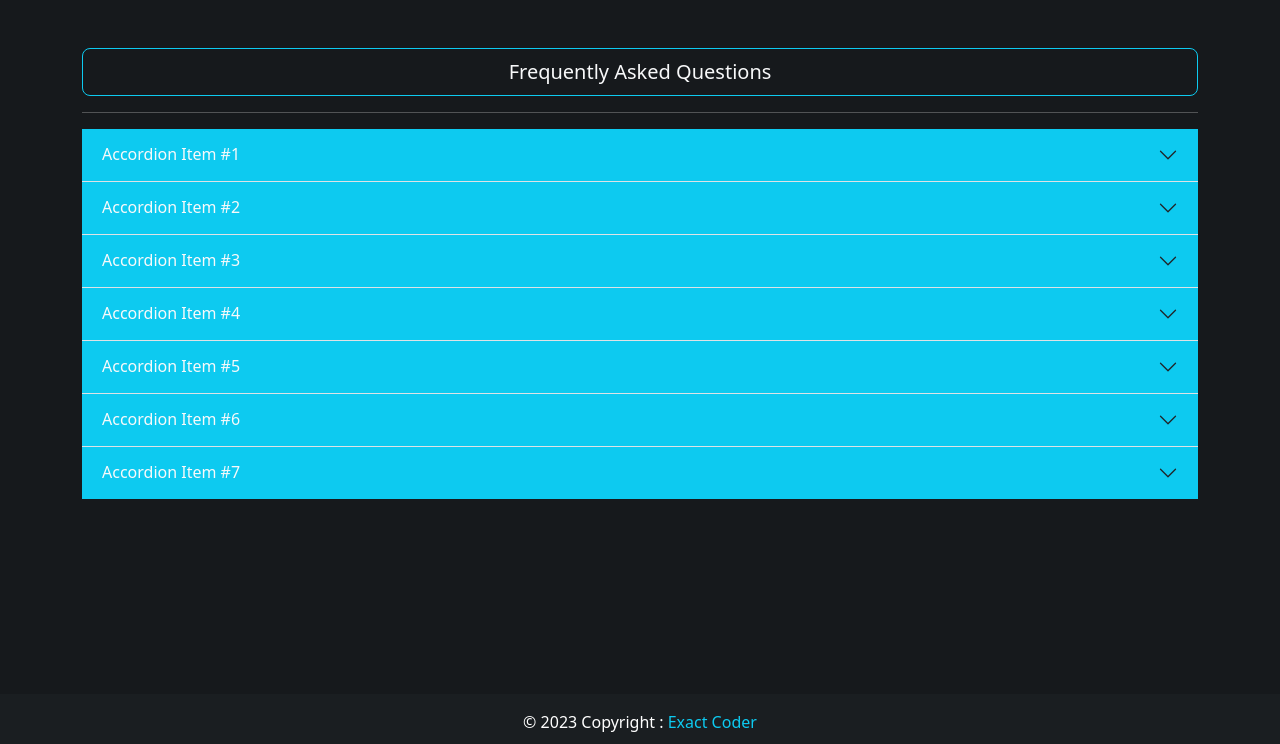
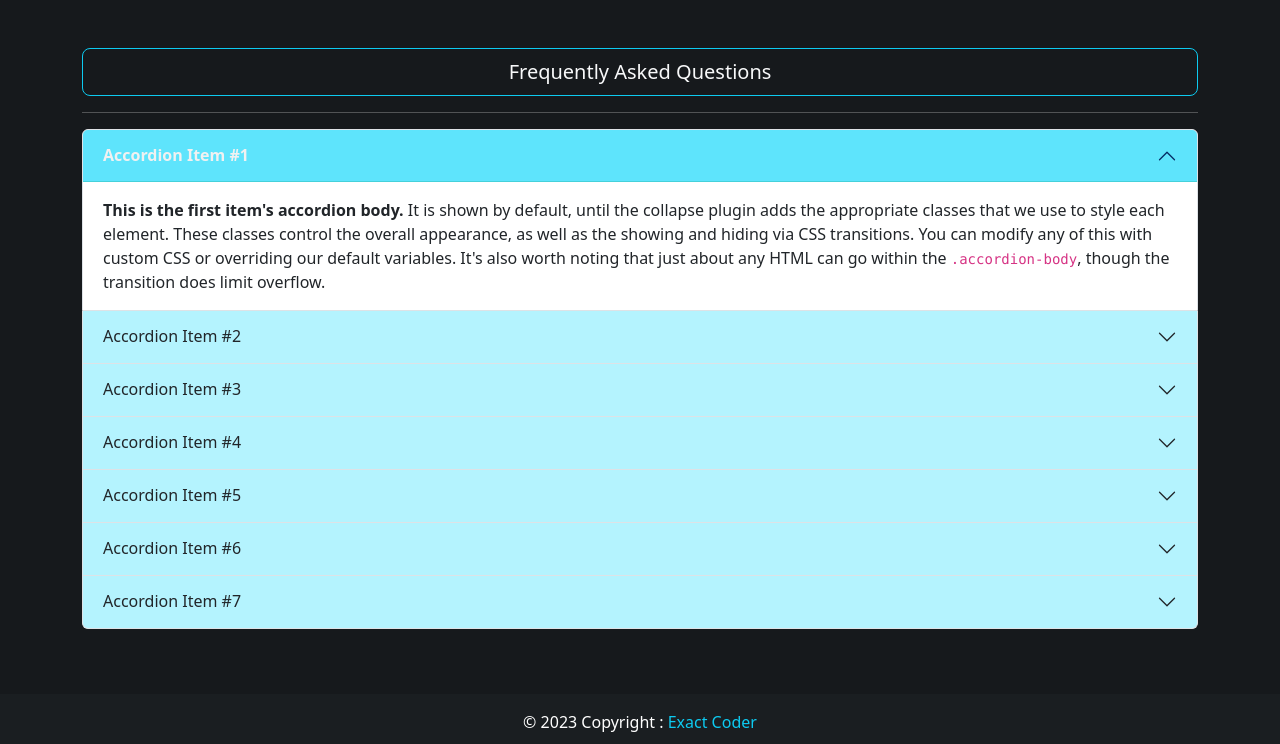
Before and after one commit to exact-coder/HR-Agency, a Django app: page /faq/ in a window 1280 px wide. Shown: the part 56-800 px from the top of the page. Run offline with Django 4.2, Linux system fonts and the light colour scheme; some libraries are stand-ins or nearby versions.

Commit message:
chore: faq design

```diff
--- a/hr_agency/static/css/style.css
+++ b/hr_agency/static/css/style.css
@@ -199,6 +199,24 @@ PULSE EFFECTS & ICON
 }
 
 /* --------------------
+FAQ - ACCORDION
+-----------------------*/
+.accordion-button:is(.collapsed){
+    background-color:#02d5fa4b;
+}
+.accordion-button:not(.collapsed){
+    color: #F1F1F1;
+    background-color: #02d5faa2;
+    box-shadow: inset 0 -1px 0 rgba(12, 165, 139, 0.3);
+    font-weight: bold !important;
+
+}
+.accordion-button:focus {
+    box-shadow: 0 0 8px rgba(12, 165, 139, 0.3);
+}
+
+
+/* --------------------
 Others
 -----------------------*/
 .watermark{
--- a/templates/base.html
+++ b/templates/base.html
@@ -269,4 +269,4 @@
 
 
 
-{% comment %} Ep-13 and len is 00.13min {% endcomment %}
+{% comment %} Ep-13 and len is 00.30min {% endcomment %}
--- a/templates/faq.html
+++ b/templates/faq.html
@@ -30,75 +30,89 @@
         <hr>
 
         <!--Accrodion Start-->
-        <div class="accordion accordion-flush" id="accordionFlushExample">
+        <div class="accordion" id="accordionExample">
           <div class="accordion-item">
             <h2 class="accordion-header">
-                <button class="accordion-button collapsed bg-info text-light" type="button" data-bs-toggle="collapse" data-bs-target="#flush-collapseOne" aria-expanded="false" aria-controls="flush-collapseOne">
+              <button class="accordion-button" type="button" data-bs-toggle="collapse" data-bs-target="#collapseOne" aria-expanded="true" aria-controls="collapseOne" style="">
                 Accordion Item #1
               </button>
             </h2>
-              <div id="flush-collapseOne" class="accordion-collapse collapse" data-bs-parent="#accordionFlushExample">
-                <div class="accordion-body bg-dark text-light">Placeholder content for this accordion, which is intended to demonstrate the <code>.accordion-flush</code> class. This is the first item's accordion body.</div>
+            <div id="collapseOne" class="accordion-collapse collapse show" data-bs-parent="#accordionExample">
+              <div class="accordion-body">
+                <strong>This is the first item's accordion body.</strong> It is shown by default, until the collapse plugin adds the appropriate classes that we use to style each element. These classes control the overall appearance, as well as the showing and hiding via CSS transitions. You can modify any of this with custom CSS or overriding our default variables. It's also worth noting that just about any HTML can go within the <code>.accordion-body</code>, though the transition does limit overflow.
+              </div>
             </div>
           </div>
           <div class="accordion-item">
             <h2 class="accordion-header">
-                <button class="accordion-button collapsed bg-info text-light" type="button" data-bs-toggle="collapse" data-bs-target="#flush-collapseTwo" aria-expanded="false" aria-controls="flush-collapseTwo">
+              <button class="accordion-button collapsed" type="button" data-bs-toggle="collapse" data-bs-target="#collapseTwo" aria-expanded="false" aria-controls="collapseTwo">
                 Accordion Item #2
               </button>
             </h2>
-              <div id="flush-collapseTwo" class="accordion-collapse collapse" data-bs-parent="#accordionFlushExample">
-                <div class="accordion-body bg-dark text-light">Placeholder content for this accordion, which is intended to demonstrate the <code>.accordion-flush</code> class. This is the second item's accordion body. Let's imagine this being filled with some actual content.</div>
+            <div id="collapseTwo" class="accordion-collapse collapse" data-bs-parent="#accordionExample">
+              <div class="accordion-body">
+                <strong>This is the second item's accordion body.</strong> It is hidden by default, until the collapse plugin adds the appropriate classes that we use to style each element. These classes control the overall appearance, as well as the showing and hiding via CSS transitions. You can modify any of this with custom CSS or overriding our default variables. It's also worth noting that just about any HTML can go within the <code>.accordion-body</code>, though the transition does limit overflow.
+              </div>
             </div>
           </div>
           <div class="accordion-item">
             <h2 class="accordion-header">
-                <button class="accordion-button collapsed bg-info text-light" type="button" data-bs-toggle="collapse" data-bs-target="#flush-collapseThree" aria-expanded="false" aria-controls="flush-collapseThree">
+              <button class="accordion-button collapsed" type="button" data-bs-toggle="collapse" data-bs-target="#collapseThree" aria-expanded="false" aria-controls="collapseThree">
                 Accordion Item #3
               </button>
             </h2>
-              <div id="flush-collapseThree" class="accordion-collapse collapse" data-bs-parent="#accordionFlushExample">
-                <div class="accordion-body bg-dark text-light">Placeholder content for this accordion, which is intended to demonstrate the <code>.accordion-flush</code> class. This is the third item's accordion body. Nothing more exciting happening here in terms of content, but just filling up the space to make it look, at least at first glance, a bit more representative of how this would look in a real-world application.</div>
+            <div id="collapseThree" class="accordion-collapse collapse" data-bs-parent="#accordionExample">
+              <div class="accordion-body">
+                <strong>This is the third item's accordion body.</strong> It is hidden by default, until the collapse plugin adds the appropriate classes that we use to style each element. These classes control the overall appearance, as well as the showing and hiding via CSS transitions. You can modify any of this with custom CSS or overriding our default variables. It's also worth noting that just about any HTML can go within the <code>.accordion-body</code>, though the transition does limit overflow.
+              </div>
             </div>
           </div>
           <div class="accordion-item">
             <h2 class="accordion-header">
-                <button class="accordion-button collapsed bg-info text-light" type="button" data-bs-toggle="collapse" data-bs-target="#flush-collapseFour" aria-expanded="false" aria-controls="flush-collapseFour">
+              <button class="accordion-button collapsed" type="button" data-bs-toggle="collapse" data-bs-target="#collapseFour" aria-expanded="false" aria-controls="collapseFour">
                 Accordion Item #4
               </button>
             </h2>
-              <div id="flush-collapseFour" class="accordion-collapse collapse" data-bs-parent="#accordionFlushExample">
-                <div class="accordion-body bg-dark text-light">Placeholder content for this accordion, which is intended to demonstrate the <code>.accordion-flush</code> class. This is the third item's accordion body. Nothing more exciting happening here in terms of content, but just filling up the space to make it look, at least at first glance, a bit more representative of how this would look in a real-world application.</div>
+            <div id="collapseFour" class="accordion-collapse collapse" data-bs-parent="#accordionExample">
+              <div class="accordion-body">
+                <strong>This is the second item's accordion body.</strong> It is hidden by default, until the collapse plugin adds the appropriate classes that we use to style each element. These classes control the overall appearance, as well as the showing and hiding via CSS transitions. You can modify any of this with custom CSS or overriding our default variables. It's also worth noting that just about any HTML can go within the <code>.accordion-body</code>, though the transition does limit overflow.
+              </div>
             </div>
           </div>
           <div class="accordion-item">
             <h2 class="accordion-header">
-                <button class="accordion-button collapsed bg-info text-light" type="button" data-bs-toggle="collapse" data-bs-target="#flush-collapseFive" aria-expanded="false" aria-controls="flush-collapseFive">
+              <button class="accordion-button collapsed" type="button" data-bs-toggle="collapse" data-bs-target="#collapseFive" aria-expanded="false" aria-controls="collapseFive">
                 Accordion Item #5
               </button>
             </h2>
-              <div id="flush-collapseFive" class="accordion-collapse collapse" data-bs-parent="#accordionFlushExample">
-                <div class="accordion-body bg-dark text-light">Placeholder content for this accordion, which is intended to demonstrate the <code>.accordion-flush</code> class. This is the third item's accordion body. Nothing more exciting happening here in terms of content, but just filling up the space to make it look, at least at first glance, a bit more representative of how this would look in a real-world application.</div>
+            <div id="collapseFive" class="accordion-collapse collapse" data-bs-parent="#accordionExample">
+              <div class="accordion-body">
+                <strong>This is the third item's accordion body.</strong> It is hidden by default, until the collapse plugin adds the appropriate classes that we use to style each element. These classes control the overall appearance, as well as the showing and hiding via CSS transitions. You can modify any of this with custom CSS or overriding our default variables. It's also worth noting that just about any HTML can go within the <code>.accordion-body</code>, though the transition does limit overflow.
+              </div>
             </div>
           </div>
           <div class="accordion-item">
             <h2 class="accordion-header">
-                <button class="accordion-button collapsed bg-info text-light" type="button" data-bs-toggle="collapse" data-bs-target="#flush-collapseSix" aria-expanded="false" aria-controls="flush-collapseSix">
+              <button class="accordion-button collapsed" type="button" data-bs-toggle="collapse" data-bs-target="#collapseSix" aria-expanded="false" aria-controls="collapseSix">
                 Accordion Item #6
               </button>
             </h2>
-              <div id="flush-collapseSix" class="accordion-collapse collapse" data-bs-parent="#accordionFlushExample">
-                <div class="accordion-body bg-dark text-light">Placeholder content for this accordion, which is intended to demonstrate the <code>.accordion-flush</code> class. This is the third item's accordion body. Nothing more exciting happening here in terms of content, but just filling up the space to make it look, at least at first glance, a bit more representative of how this would look in a real-world application.</div>
+            <div id="collapseSix" class="accordion-collapse collapse" data-bs-parent="#accordionExample">
+              <div class="accordion-body">
+                <strong>This is the second item's accordion body.</strong> It is hidden by default, until the collapse plugin adds the appropriate classes that we use to style each element. These classes control the overall appearance, as well as the showing and hiding via CSS transitions. You can modify any of this with custom CSS or overriding our default variables. It's also worth noting that just about any HTML can go within the <code>.accordion-body</code>, though the transition does limit overflow.
+              </div>
             </div>
           </div>
           <div class="accordion-item">
             <h2 class="accordion-header">
-                <button class="accordion-button collapsed bg-info text-light" type="button" data-bs-toggle="collapse" data-bs-target="#flush-collapseSeven" aria-expanded="false" aria-controls="flush-collapseSeven">
+              <button class="accordion-button collapsed" type="button" data-bs-toggle="collapse" data-bs-target="#collapseSeven" aria-expanded="false" aria-controls="collapseSeven">
                 Accordion Item #7
               </button>
             </h2>
-              <div id="flush-collapseSeven" class="accordion-collapse collapse" data-bs-parent="#accordionFlushExample">
-                <div class="accordion-body bg-dark text-light">Placeholder content for this accordion, which is intended to demonstrate the <code>.accordion-flush</code> class. This is the third item's accordion body. Nothing more exciting happening here in terms of content, but just filling up the space to make it look, at least at first glance, a bit more representative of how this would look in a real-world application.</div>
+            <div id="collapseSeven" class="accordion-collapse collapse" data-bs-parent="#accordionExample">
+              <div class="accordion-body">
+                <strong>This is the third item's accordion body.</strong> It is hidden by default, until the collapse plugin adds the appropriate classes that we use to style each element. These classes control the overall appearance, as well as the showing and hiding via CSS transitions. You can modify any of this with custom CSS or overriding our default variables. It's also worth noting that just about any HTML can go within the <code>.accordion-body</code>, though the transition does limit overflow.
+              </div>
             </div>
           </div>
         </div>
```
Lines whose indentation alone changed are shown as unchanged.
